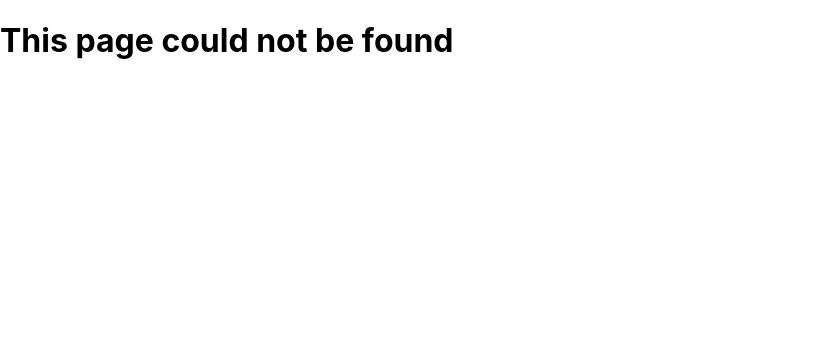
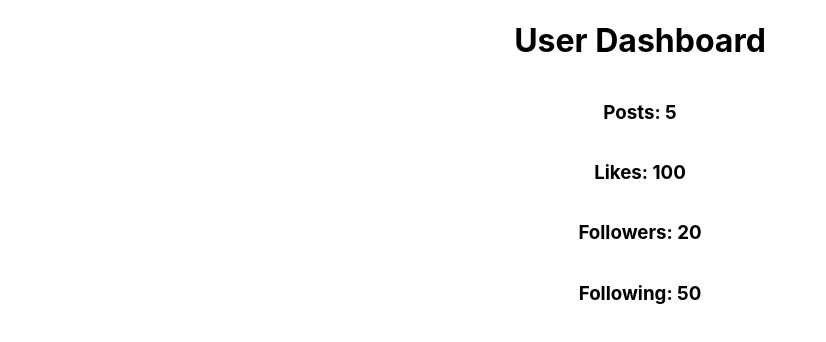
Before and after one commit to utsho-gif/firstNext, a Next.js app: page /dashboard in a window 1280 px wide. Before the commit this address had no page. Shown: the top 342 px of the page, without its empty margins (0-826 px from the left). Built offline with nearby package versions, Linux system fonts and the light colour scheme; data requests are answered from the project's data file.

Commit message:
client side data fetching

```diff
--- /dev/null
+++ b/pages/dashboard.tsx
@@ -0,0 +1,41 @@
+import React, { useEffect, useState } from 'react';
+interface IDash {
+  posts: string;
+  likes: string;
+  followers: string;
+  following: string;
+}
+const Dashboard = () => {
+  const [dashboardData, setDashboardData] = useState<IDash>({
+    posts: '',
+    likes: '',
+    followers: '',
+    following: '',
+  });
+
+  useEffect(() => {
+    fetch(`http://localhost:4000/dashboard`)
+      .then((res) => res.json())
+      .then((data) => setDashboardData(data));
+  }, []);
+  return (
+    <div>
+      <h1 style={{ textAlign: 'center' }}>User Dashboard</h1>
+      <div
+        style={{
+          display: 'flex',
+          alignItems: 'center',
+          justifyContent: 'center',
+          flexDirection: 'column',
+        }}
+      >
+        <h3>Posts: {dashboardData?.posts}</h3>
+        <h3>Likes: {dashboardData?.likes}</h3>
+        <h3>Followers: {dashboardData?.followers}</h3>
+        <h3>Following: {dashboardData?.following}</h3>
+      </div>
+    </div>
+  );
+};
+
+export default Dashboard;
```
